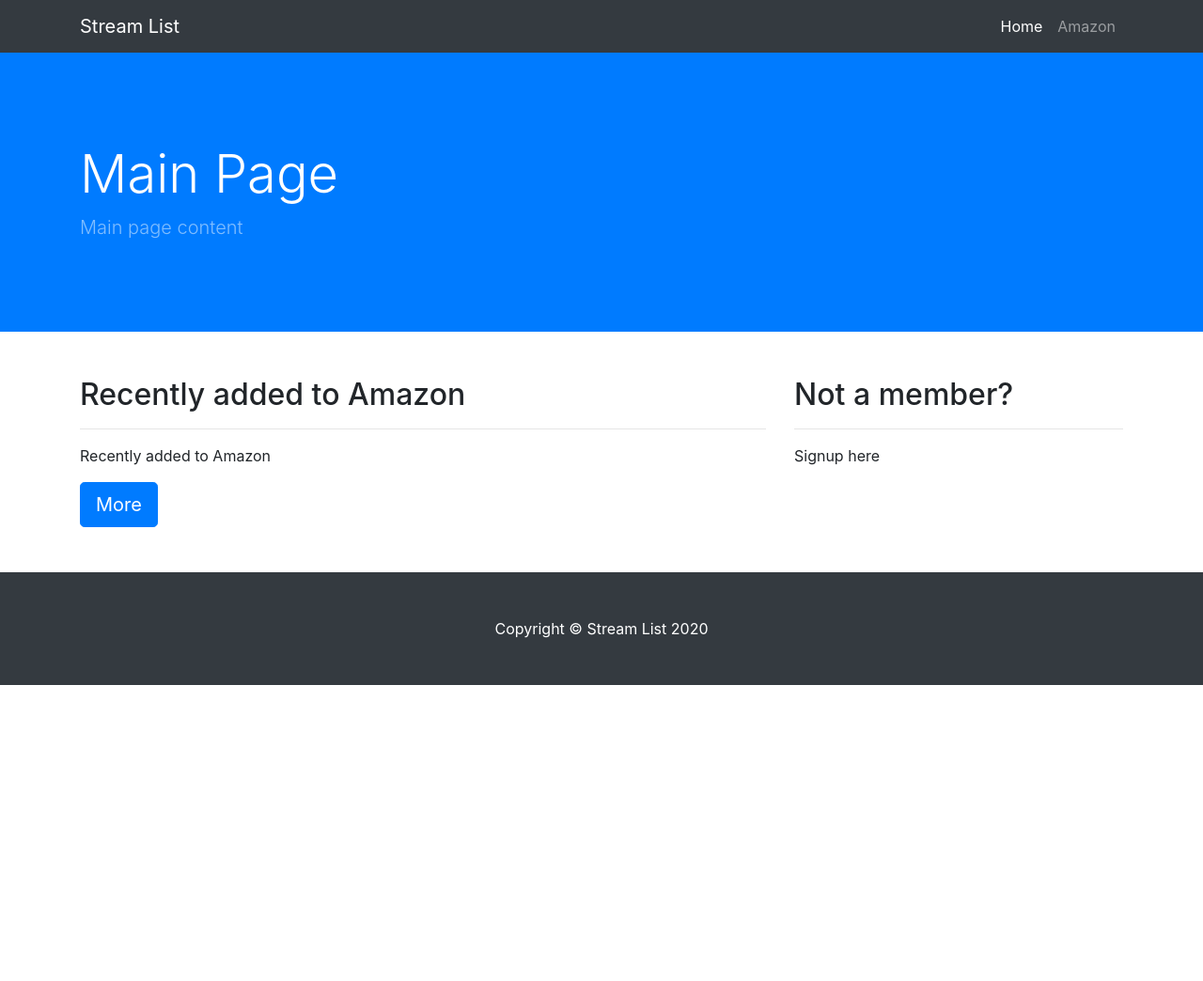
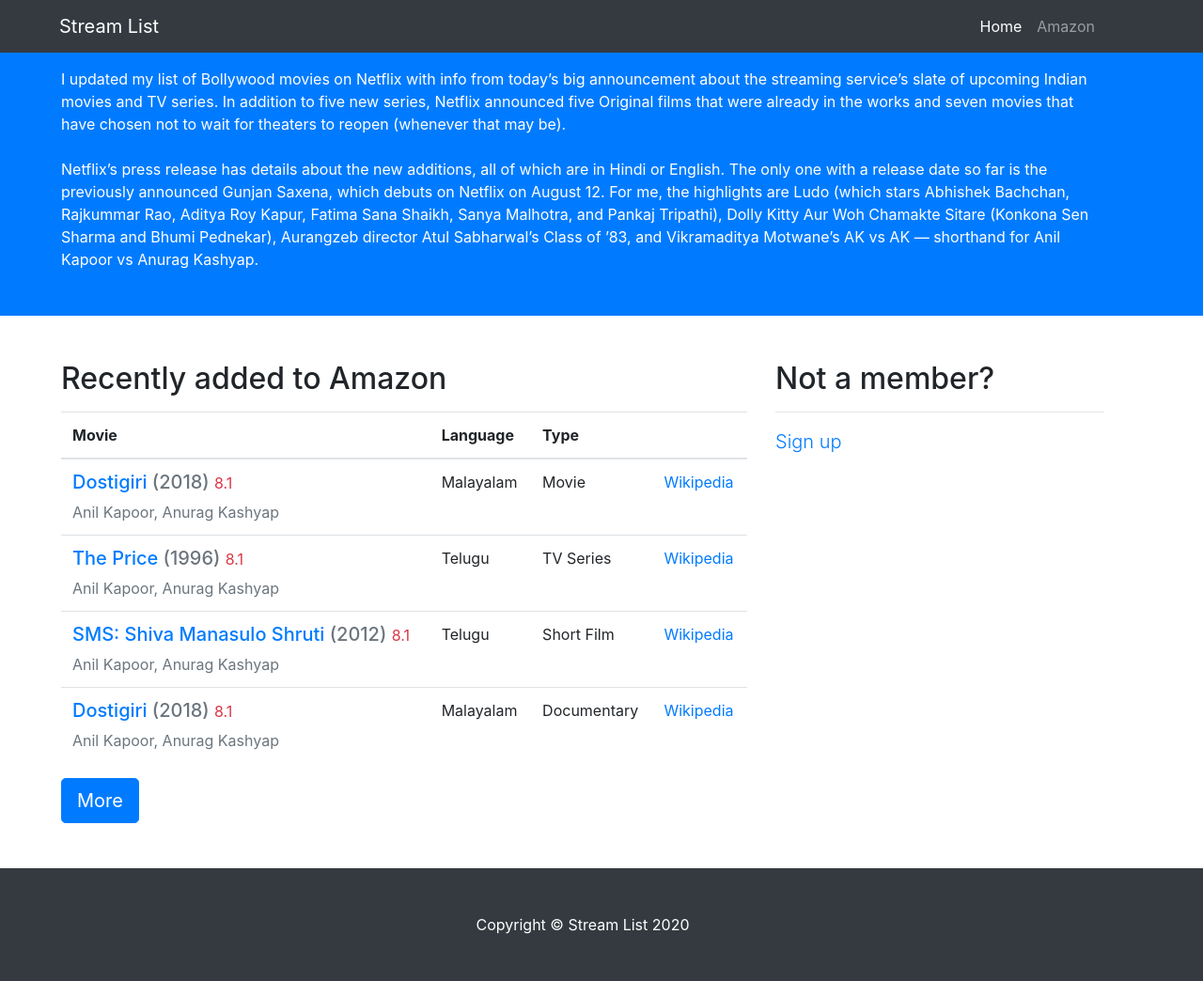
Before and after one commit to SundarNalli/streamlist, a Django app: page / in a window 1280 px wide. Shown: the whole page at 94% size. Before the commit the page ends 729 px from the top, so only its background shows below. Run offline with Django 3.2, Linux system fonts and the light colour scheme; some libraries are stand-ins or nearby versions.

Commit message:
Style and Content for display added

```diff
--- a/app/static/app/css/business-frontpage.css
+++ b/app/static/app/css/business-frontpage.css
@@ -6,3 +6,17 @@
 body {
   padding-top: 56px;
 }
+
+.navbar .container {
+  width: 100%;
+  margin-right: 0px;
+  margin-left: 32px;
+}
+
+.container {
+  width: 100%;
+  padding-right: 15px;
+  padding-left: 15px;
+  margin-right: 15px;
+  margin-left: 50px;
+}
--- a/app/templates/app/index.html
+++ b/app/templates/app/index.html
@@ -58,15 +58,29 @@
     </nav>
 
     <!-- Header -->
-    <header class="bg-primary py-5 mb-5">
-      <div class="container h-100">
-        <div class="row h-100 align-items-center">
+    <header class="bg-primary mb-5">
+      <div class="container">
+        <div class="row align-items-center pt-3">
           <div class="col-lg-12">
-            <h1 class="display-4 text-white mt-5 mb-2">
-              Main Page
-            </h1>
-            <p class="lead mb-5 text-white-50">
-              Main page content
+            <p class="mb-5 text-white">
+              I updated my list of Bollywood movies on Netflix with info from
+              today’s big announcement about the streaming service’s slate of
+              upcoming Indian movies and TV series. In addition to five new
+              series, Netflix announced five Original films that were already in
+              the works and seven movies that have chosen not to wait for
+              theaters to reopen (whenever that may be).
+            </br>
+          </br>
+              Netflix’s press release
+              has details about the new additions, all of which are in Hindi or
+              English. The only one with a release date so far is the previously
+              announced Gunjan Saxena, which debuts on Netflix on August 12. For
+              me, the highlights are Ludo (which stars Abhishek Bachchan,
+              Rajkummar Rao, Aditya Roy Kapur, Fatima Sana Shaikh, Sanya
+              Malhotra, and Pankaj Tripathi), Dolly Kitty Aur Woh Chamakte
+              Sitare (Konkona Sen Sharma and Bhumi Pednekar), Aurangzeb director
+              Atul Sabharwal’s Class of ’83, and Vikramaditya Motwane’s AK vs AK
+              — shorthand for Anil Kapoor vs Anurag Kashyap.
             </p>
           </div>
         </div>
@@ -78,17 +92,77 @@
       <div class="row">
         <div class="col-md-8 mb-5">
           <h2>Recently added to Amazon</h2>
-          <hr />
           <p>
-            Recently added to Amazon
+            <table class="table">
+              <thead>
+                <tr>
+                  <th scope="col">Movie</th>
+                  <th scope="col">Language</th>
+                  <th scope="col">Type</th>
+                  <th scope="col"></th>
+                </tr>
+              </thead>
+              <tbody>
+                <tr>
+                  <td>
+                    <h5>
+                    <a href="">Dostigiri</a>  <span class="text-muted">(2018)</span>
+                    <small class="text-danger">8.1</small>
+                    </h5>
+                  <div class="text-muted">Anil Kapoor, Anurag Kashyap</div>
+                  </td>
+                  <td>Malayalam</td>
+                  <td>Movie</td>
+                  <td><a href="https://en.wikipedia.org/wiki/Anil_Kapoor">Wikipedia</a></td>
+                </tr>
+                <tr>
+                  <td>
+                    <h5>
+                    <a href="">The Price</a>  <span class="text-muted">(1996)</span>
+                    <small class="text-danger">8.1</small>
+                    </h5>
+                  <div class="text-muted">Anil Kapoor, Anurag Kashyap</div>
+                  </td>
+                  <td>Telugu</td>
+                  <td>TV Series</td>
+                  <td><a href="https://en.wikipedia.org/wiki/Anil_Kapoor">Wikipedia</a></td>
+                </tr>
+                <tr>
+                  <td>
+                    <h5>
+                    <a href="">SMS: Shiva Manasulo Shruti</a>  <span class="text-muted">(2012)</span>
+                    <small class="text-danger">8.1</small>
+                    </h5>
+                  <div class="text-muted">Anil Kapoor, Anurag Kashyap</div>
+                  </td>
+                  <td>Telugu</td>
+                  <td>Short Film</td>
+                  <td><a href="https://en.wikipedia.org/wiki/Anil_Kapoor">Wikipedia</a></td>
+                </tr>
+                <tr>
+                  <td>
+                    <h5>
+                    <a href="">Dostigiri</a>  <span class="text-muted">(2018)</span>
+                    <small class="text-danger">8.1</small>
+                    </h5>
+                  <div class="text-muted">Anil Kapoor, Anurag Kashyap</div>
+                  </td>
+                  <td>Malayalam</td>
+                  <td>Documentary</td>
+                  <td><a href="https://en.wikipedia.org/wiki/Anil_Kapoor">Wikipedia</a></td>
+                </tr>
+              </tbody>
+            </table>
+
           </p>
-          <a class="btn btn-primary btn-lg" href="#">More</a>
+
+          <a class="btn btn-primary btn-lg" href="amazon/">More</a>
         </div>
         <div class="col-md-4 mb-5">
           <h2>Not a member?</h2>
           <hr />
-          <p>
-            Signup here
+          <p class="lead">
+            <a target="_blank" href="https://www.amazon.com/ap/register?clientContext=135-5289698-7687115&openid.return_to=https%3A%2F%2Ftrack.amazon.com%2F&openid.identity=http%3A%2F%2Fspecs.openid.net%2Fauth%2F2.0%2Fidentifier_select&openid.assoc_handle=amzn_shippingrecipientcentral_us&openid.mode=checkid_setup&marketPlaceId=A2BR6UVHX99FEC&openid.claimed_id=http%3A%2F%2Fspecs.openid.net%2Fauth%2F2.0%2Fidentifier_select&pageId=amzn_shippingrecipientcentral_us_amazon&openid.ns=http%3A%2F%2Fspecs.openid.net%2Fauth%2F2.0&siteState=clientContext%3D131-9236057-3911641%2CsourceUrl%3Dhttps%253A%252F%252Ftrack.amazon.com%252F%2Csignature%3DYlYbz5hNsngoU4Sziy4aZLUEHHoj3D">Sign up</a>
           </p>
         </div>
       </div>
```
